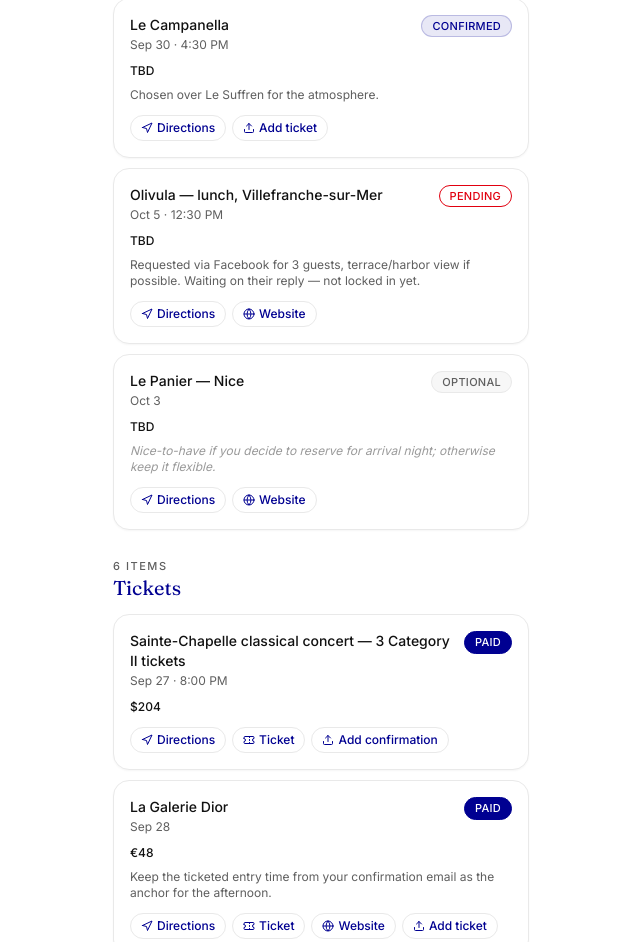
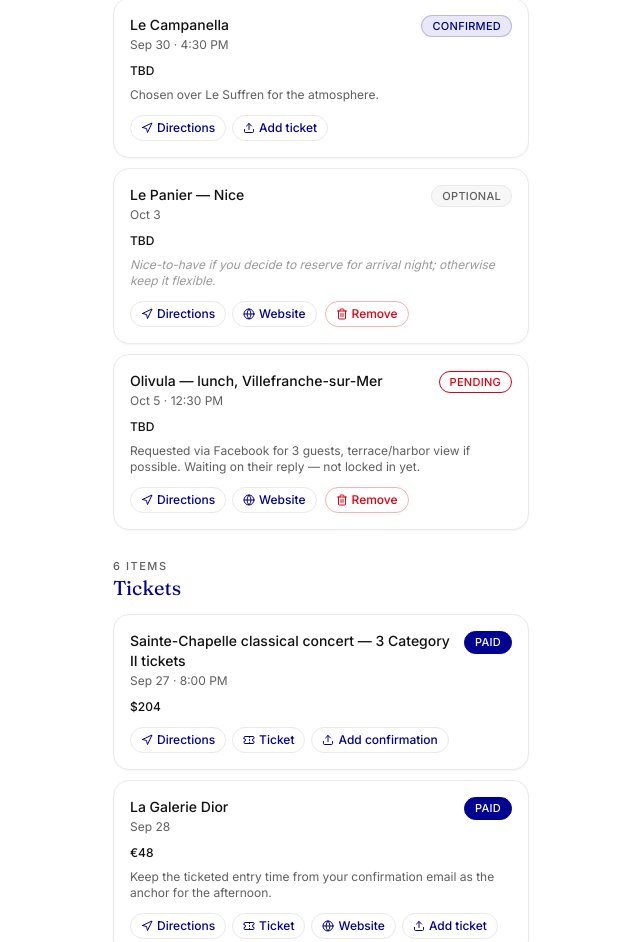
Before and after one commit to rosiecleansllc-byte/Trip-OS, a React (Vite) app: page /bookings in a window 1280 px wide. Shown: the part 1858-2800 px from the top of the page, without its empty margins (319-959 px from the left). Built offline with nearby package versions, Linux system fonts and the light colour scheme.

Commit message:
Sort bookings chronologically and allow removing tentative reservations

```diff
--- a/src/pages/Bookings.tsx
+++ b/src/pages/Bookings.tsx
@@ -1,4 +1,4 @@
-import { AlertTriangle, Award, Bed, CheckCircle2, ClipboardList, Ticket, UtensilsCrossed } from 'lucide-react'
+import { AlertTriangle, Award, Bed, CheckCircle2, ClipboardList, RotateCcw, Ticket, Trash2, UtensilsCrossed } from 'lucide-react'
 import type { Booking, BookingCategory, ManualTripItem, Trip } from '../types/trip'
 import { ActionRow } from '../components/ui/ActionRow'
 import { Card } from '../components/ui/Card'
@@ -26,11 +26,13 @@
   manualItem,
   trip,
   shareMode,
+  onRemove,
 }: {
   booking: Booking
   manualItem?: ManualTripItem
   trip: Trip
   shareMode: boolean
+  onRemove?: () => void
 }) {
   const b = shareSafeBooking(booking, shareMode)
   const dateLabel = b.dateEnd && b.dateEnd !== b.dateStart
@@ -70,7 +72,8 @@
       {!shareMode && b.notes && <p className="mt-2 text-xs text-ink-soft">{b.notes}</p>}
       {b.tip && <p className="mt-2 text-xs italic text-gray">{b.tip}</p>}
 
-      <ActionRow
+      <div className="flex flex-wrap items-center gap-2">
+        <ActionRow
         location={b.address}
         websiteUrl={b.websiteUrl}
         ticketUrl={b.ticketUrl}
@@ -85,6 +88,16 @@
         shareMode={shareMode}
         className="mt-3"
       />
+        {!shareMode && onRemove && (b.status === 'pending' || b.status === 'optional') && (
+          <button
+            type="button"
+            onClick={onRemove}
+            className="mt-3 inline-flex items-center gap-1 rounded-full border border-red/30 px-2.5 py-1 text-xs font-medium text-red"
+          >
+            <Trash2 size={12} /> Remove
+          </button>
+        )}
+      </div>
 
       {deadlineIsUpcoming && b.cancellationDeadline && (
         <div className="mt-2.5 flex items-center gap-1.5 rounded-lg bg-red-tint px-2.5 py-1.5 text-xs text-red">
@@ -100,15 +113,27 @@
   const shareMode = useAppStore((s) => s.shareMode)
   const manualItems = useAppStore((s) => s.manualItems)
   const resolvedOpenItemIds = useAppStore((s) => s.resolvedOpenItemIds)
+  const hiddenBookingIds = useAppStore((s) => s.hiddenBookingIds)
+  const hideBooking = useAppStore((s) => s.hideBooking)
+  const restoreBooking = useAppStore((s) => s.restoreBooking)
   const effectiveTrip = getEffectiveTrip(trip, manualItems, resolvedOpenItemIds)
   const manualItemsById = new Map(manualItems.filter((i) => i.tripId === trip.meta.id).map((i) => [i.id, i]))
 
+  const bookingSortKey = (b: Booking) => `${b.dateStart}T${b.time ?? '23:59'}`
+  const visibleBookings = effectiveTrip.bookings
+    .filter((b) => !hiddenBookingIds[`${trip.meta.id}:${b.id}`])
+    .sort((a, b) => bookingSortKey(a).localeCompare(bookingSortKey(b)))
+
   const order: BookingCategory[] = ['hotel', 'dining', 'ticket', 'activity', 'other']
   const byCategory = order
-    .map((cat) => ({ cat, items: effectiveTrip.bookings.filter((b) => b.category === cat) }))
+    .map((cat) => ({ cat, items: visibleBookings.filter((b) => b.category === cat) }))
     .filter((g) => g.items.length > 0)
 
-  const pendingCount = effectiveTrip.bookings.filter((b) => b.status === 'pending').length
+  const hiddenBookings = effectiveTrip.bookings
+    .filter((b) => hiddenBookingIds[`${trip.meta.id}:${b.id}`])
+    .sort((a, b) => bookingSortKey(a).localeCompare(bookingSortKey(b)))
+
+  const pendingCount = visibleBookings.filter((b) => b.status === 'pending').length
   const openItems = effectiveTrip.openItems
     .filter((i) => i.status === 'open')
     .sort((a, b) => (a.priority === 'high' ? 0 : 1) - (b.priority === 'high' ? 0 : 1))
@@ -132,9 +157,25 @@
           <div key={cat}>
             <SectionHeader eyebrow={`${items.length} ${items.length === 1 ? 'item' : 'items'}`} title={meta.label} />
             <div className="space-y-2.5">
-              {items.map((b) => (
-                <BookingRow key={b.id} booking={b} manualItem={manualItemsById.get(b.id)} trip={trip} shareMode={shareMode} />
-              ))}
+              {items.map((b) => {
+                const manualItem = manualItemsById.get(b.id)
+                return (
+                  <BookingRow
+                    key={b.id}
+                    booking={b}
+                    manualItem={manualItem}
+                    trip={trip}
+                    shareMode={shareMode}
+                    onRemove={
+                      !manualItem && (b.status === 'pending' || b.status === 'optional')
+                        ? () => {
+                            if (window.confirm(`Remove ${b.name} from this trip?`)) hideBooking(trip.meta.id, b.id)
+                          }
+                        : undefined
+                    }
+                  />
+                )
+              })}
             </div>
           </div>
         )
@@ -157,7 +198,31 @@
         </div>
       )}
 
-      {completedItems.length > 0 && (
+      {!shareMode && hiddenBookings.length > 0 && (
+        <div>
+          <SectionHeader title="Removed" action={<RotateCcw size={16} className="text-ink-soft" />} />
+          <p className="mb-2 text-xs text-ink-soft">Optional or pending reservations you removed from this trip.</p>
+          <div className="space-y-2.5">
+            {hiddenBookings.map((b) => (
+              <Card key={b.id} className="flex items-center justify-between gap-3 p-3.5 opacity-70">
+                <div className="min-w-0">
+                  <p className="text-sm text-ink">{b.name}</p>
+                  <p className="text-xs text-ink-soft">{formatDateCompact(b.dateStart)}{b.time ? ` · ${formatTime(b.time)}` : ''}</p>
+                </div>
+                <button
+                  type="button"
+                  onClick={() => restoreBooking(trip.meta.id, b.id)}
+                  className="inline-flex shrink-0 items-center gap-1 rounded-full border border-line px-2.5 py-1 text-xs font-medium text-blue"
+                >
+                  <RotateCcw size={12} /> Restore
+                </button>
+              </Card>
+            ))}
+          </div>
+        </div>
+      )}
+
+            {completedItems.length > 0 && (
         <div>
           <SectionHeader title="Completed" action={<CheckCircle2 size={16} className="text-blue" />} />
           <div className="space-y-2.5">
```
